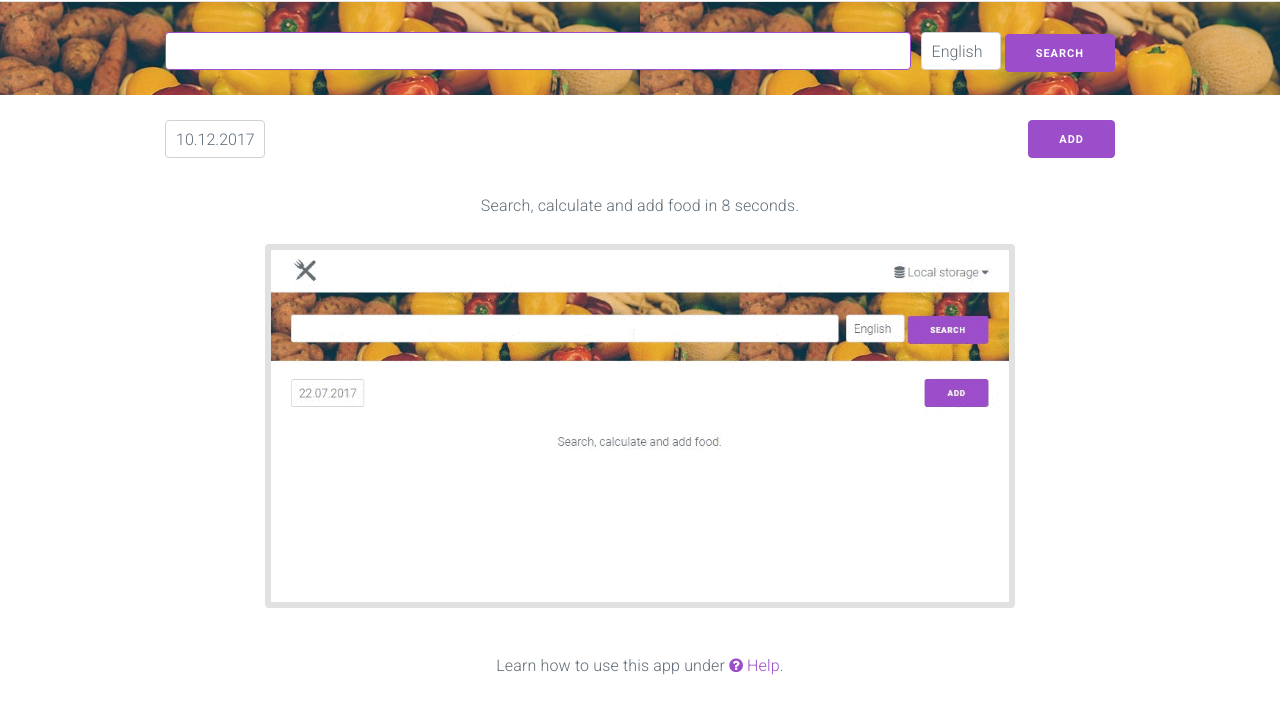
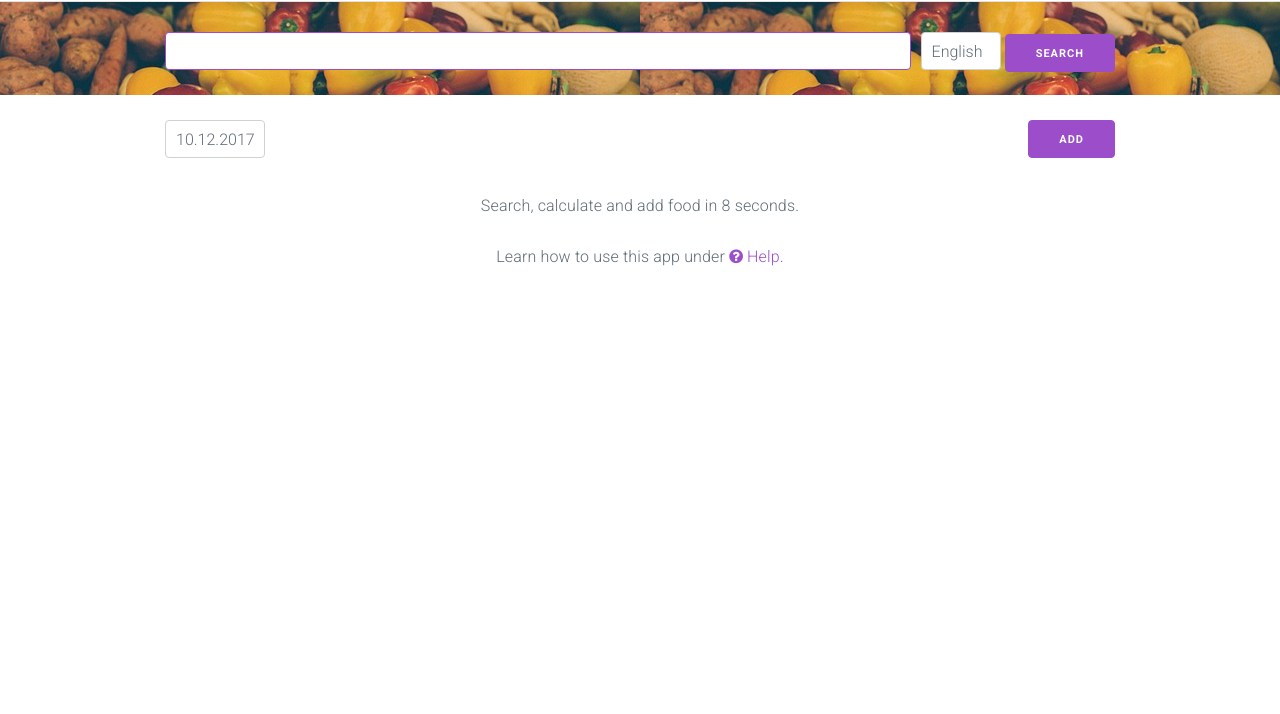
Before and after one commit to andrereus/pkumanager-app, a website: page index.html in a window 1280 px wide. Shown: the part 58-772 px from the top of the page. Drawn offline with nearby package versions, Linux system fonts and the light colour scheme; no server answers.

Commit message:
Change layout

```diff
--- a/css/main.css
+++ b/css/main.css
@@ -709,11 +709,11 @@ th, td {
 }
 
 #instruction {
-    border: 6px solid #e1e1e1;
+    border: 4px solid #e1e1e1;
     border-radius: 4px;
     max-width: 750px;
     display: block;
-    margin: 0 auto 25px;
+    margin: 0 auto 50px;
 }
 
 .bold {
--- a/index.html
+++ b/index.html
@@ -60,9 +60,6 @@
         <section class="clearfix" id="entry"></section>
         <section id="view">
             <p id="instruction-text">Search, calculate and add food in 8 seconds.</p>
-            <img src="img/searchcalcadd.gif" alt="Instruction" id="instruction">
-        </section>
-        <section>
             <p id="instruction-text">Learn how to use this app under <a href="help.html"><span class="fa fa-question-circle"></span> Help</a>.</p>
         </section>
 
```
